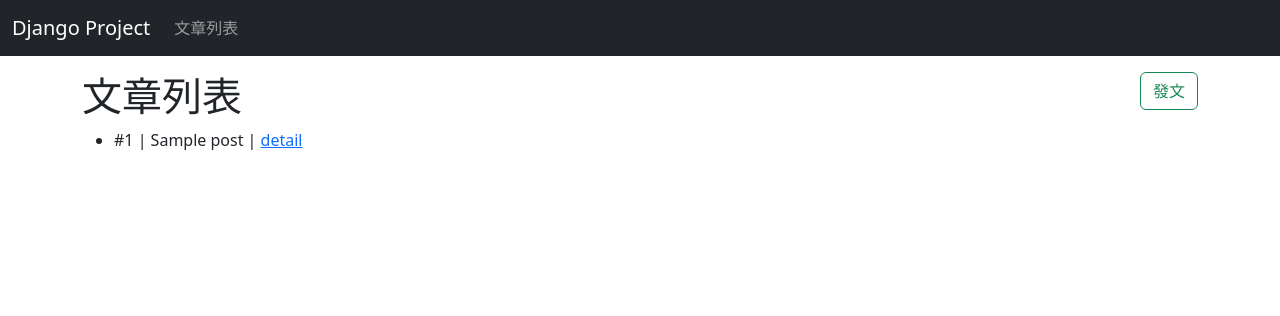
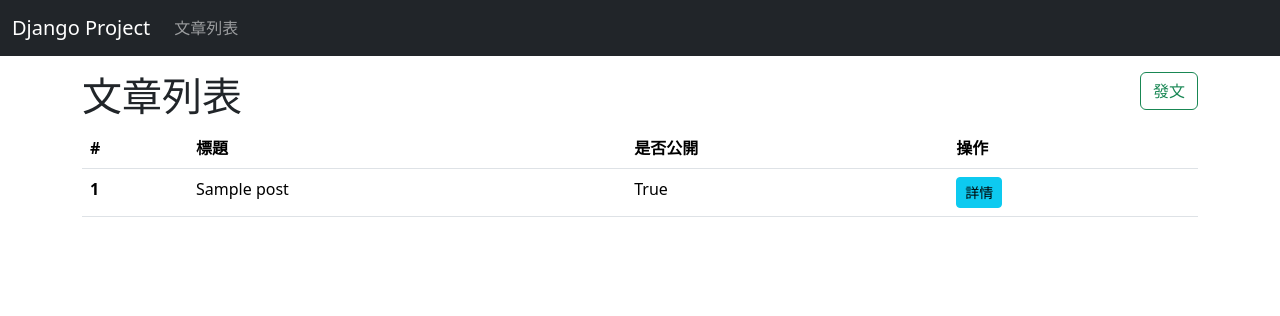
Before and after one commit to arthurc0102/ntub-django-2023, a Django app: page /post-list/ in a window 1280 px wide. Shown: the top 316 px of the page. Run offline with Django 4.2, Linux system fonts and the light colour scheme; tables that the repository leaves empty hold one stand-in row (values such as "Sample post"); some libraries are stand-ins or nearby versions.

Commit message:
美化 Post List 頁面內容

```diff
--- a/first/templates/post_list.html
+++ b/first/templates/post_list.html
@@ -9,7 +9,7 @@
     </div>
   </div>
 
-  <ul>
+  {% comment %} <ul>
     {% for post in posts %}
       <li>
         #{{ post.id }} | {{ post.title }} | <a href="{% url 'post_detail' post.id %}">detail</a>
@@ -17,5 +17,36 @@
     {% empty %}
       <li>沒有任何文章</li>
     {% endfor %}
-  </ul>
+  </ul> {% endcomment %}
+
+  <div class="row">
+    <div class="col">
+      <table class="table">
+        <thead>
+          <tr>
+            <th scope="col">#</th>
+            <th scope="col">標題</th>
+            <th scope="col">是否公開</th>
+            <th scope="col">操作</th>
+          </tr>
+        </thead>
+        <tbody>
+          {% for post in posts %}
+            <tr>
+              <th scope="row">{{ post.id }}</th>
+              <td>{{ post.title }}</td>
+              <td>{{ post.is_public }}</td>
+              <td>
+                <a class="btn btn-info btn-sm" href="{% url 'post_detail' post.id %}">詳情</a>
+              </td>
+            </tr>
+          {% empty %}
+            <tr>
+              <th scope="row" colspan="4" class="text-center">目前沒有任何文章，不如你發一篇吧！</th>
+            </tr>
+          {% endfor %}
+        </tbody>
+      </table>
+    </div>
+  </div>
 {% endblock body %}
```
